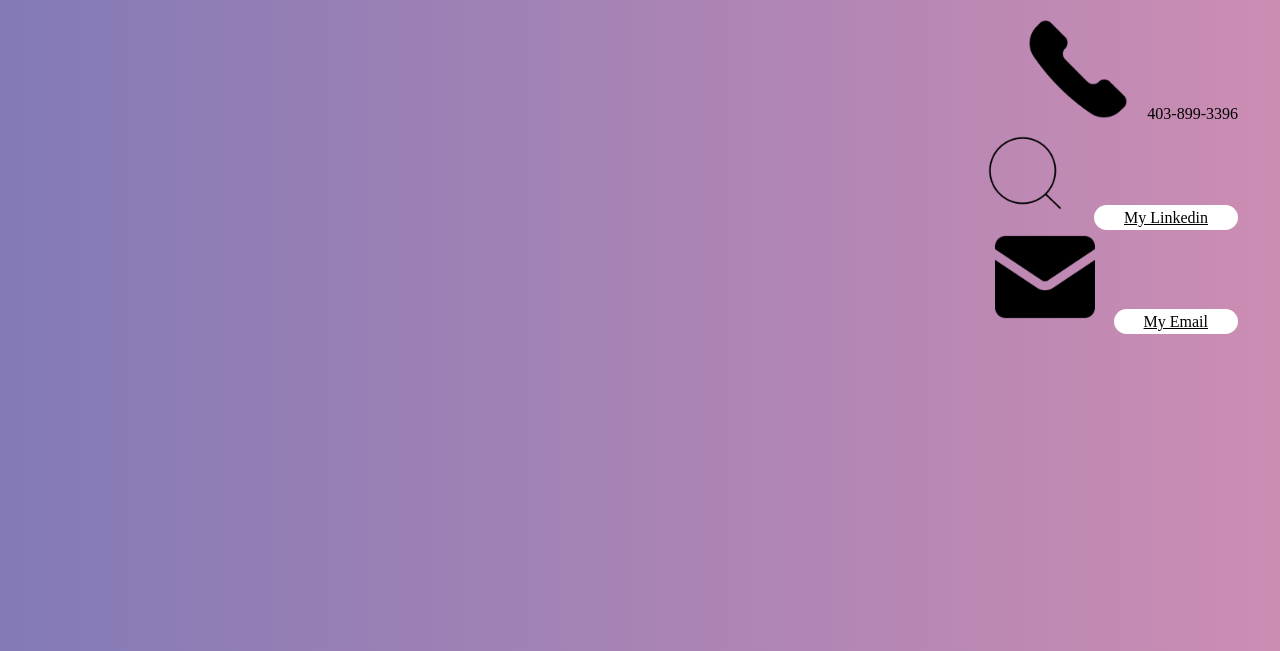
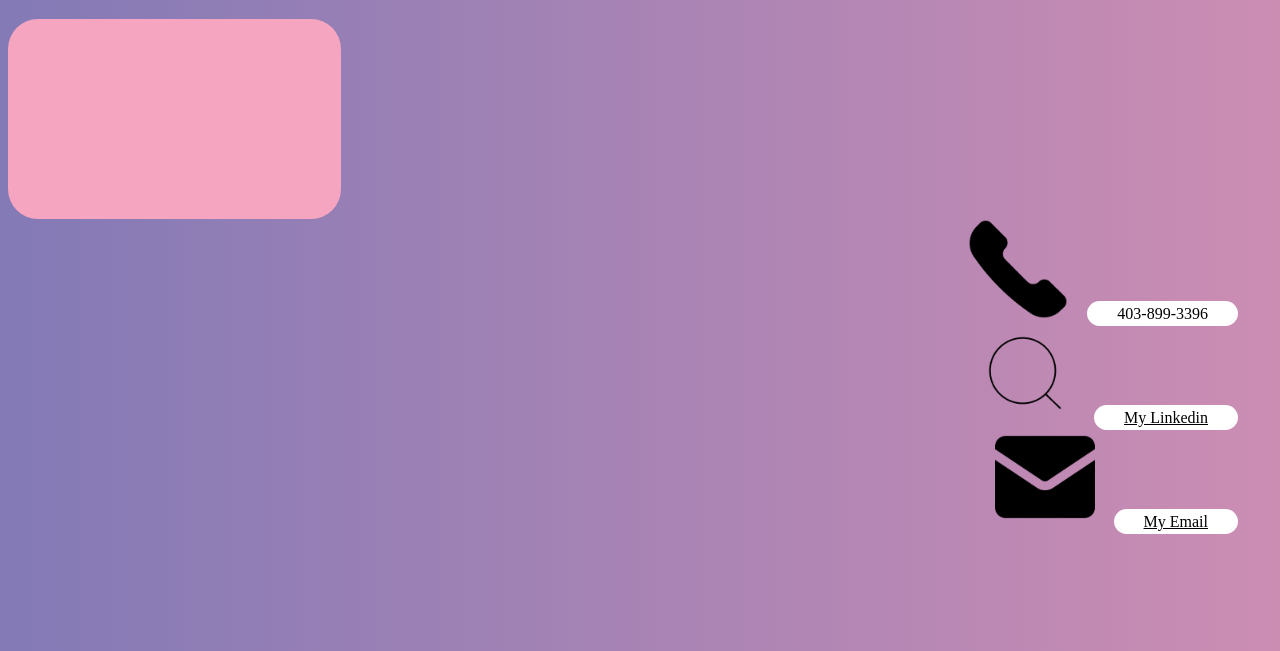
Before and after one commit to Fiffy8/Contact-Page, a plain HTML site: page index.html in a window 1280 px wide. Shown: the part 149-800 px from the top of the page. Drawn offline with Linux system fonts and the light colour scheme; a web font is replaced by a local one.

Commit message:
slow motion amaria bb

```diff
--- a/index.html
+++ b/index.html
@@ -79,6 +79,21 @@
         display: inline;
         margin-left: 15px;
         padding-top: 20px;
+      }
+
+      #Phone p {
+         background-color: white;
+        border: none;
+        padding: 4px 30px;
+        color: black;
+       border-radius: 30px;
+      }
+
+      #rectangle {
+        width: 333px;
+      height: 200px;
+      background-color: #F6A5C0;
+        border-radius: 30px;
 
       }
 
```
